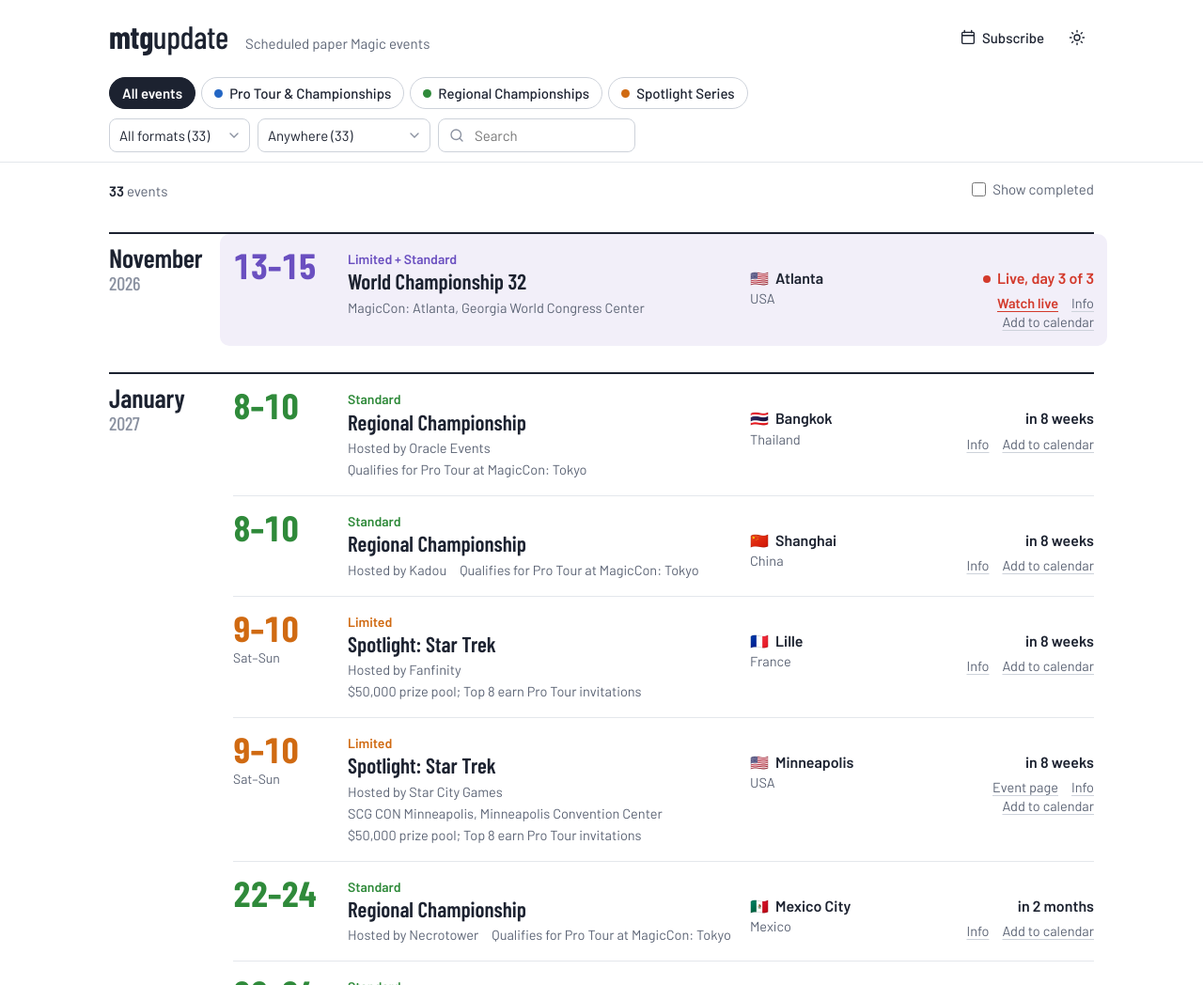
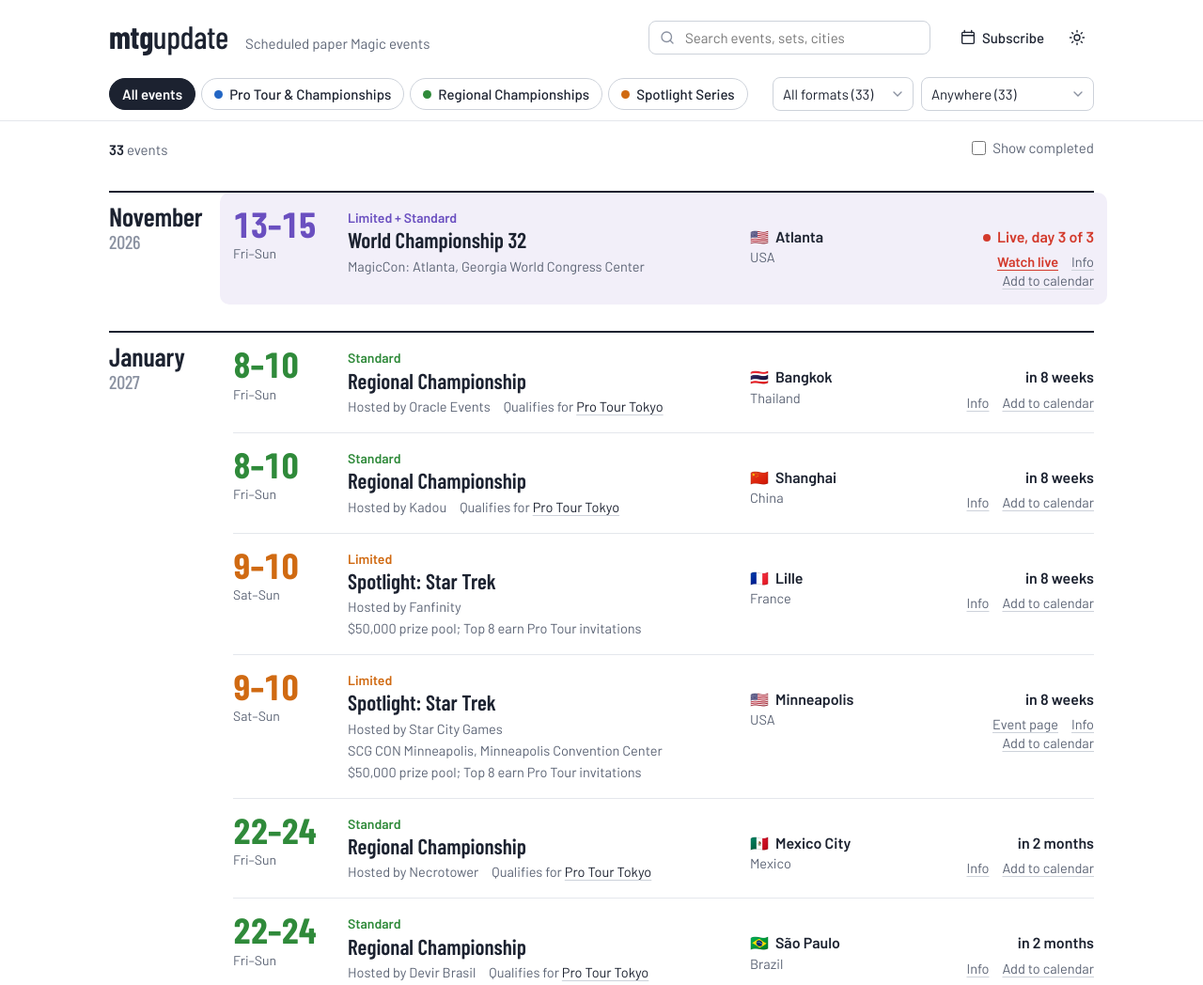
Before and after one commit to richardneal/mtgupdate, a website with bundled scripts: page index.html in a window 1280 px wide. Shown: the top 1048 px of the page at 94% size. Built offline with nearby package versions, Linux system fonts and the light colour scheme.

Commit message:
Search in the header, weekdays on every row, linked Qualifies for
- Move search out of the filter bar into the header: it searches every
  field, not only locations.
- Show weekdays under every date, Fri-Sun included, so rows match.
- An event's feeds is now the id of the event it qualifies for; the row
  links to it, and the link jumps there, clearing filters that hide it.

Co-Authored-By: Claude Opus 5.5 <noreply@anthropic.com>

```diff
--- a/css/style.css
+++ b/css/style.css
@@ -104,7 +104,7 @@ svg { width: 18px; height: 18px; fill: none; stroke: currentColor; stroke-width:
   font: 500 34px/1 var(--display); letter-spacing: -0.01em; text-decoration: none; color: var(--ink);
 }
 .brand b { font-weight: 700; }
-.tagline { flex: 1; color: var(--muted); font-size: 15px; }
+.tagline { flex: 1; color: var(--muted); font-size: 15px; white-space: nowrap; }
 .top-actions { display: flex; gap: 4px; align-self: center; }
 
 .btn {
@@ -155,7 +155,7 @@ svg { width: 18px; height: 18px; fill: none; stroke: currentColor; stroke-width:
 .chip.all .swatch { display: none; }
 
 .search {
-  display: flex; align-items: center; width: 210px; min-width: 0;
+  display: flex; align-items: center; flex: 0 1 300px; min-width: 0; align-self: center; margin-left: auto;
   height: 36px; padding: 0 10px; gap: 8px;
   background: var(--paper); border: 1px solid var(--rule-strong); border-radius: 8px;
 }
@@ -226,6 +226,7 @@ svg { width: 18px; height: 18px; fill: none; stroke: currentColor; stroke-width:
 .event h3 a { text-decoration: none; }
 .event h3 a:hover { text-decoration: underline; text-decoration-thickness: 1px; }
 .meta { display: flex; flex-wrap: wrap; gap: 2px 14px; margin-top: 4px; color: var(--muted); font-size: 14.5px; }
+.meta .feeds { color: var(--ink); }
 
 .where { display: flex; flex-direction: column; padding-top: 19px; min-width: 0; }
 .city { font-weight: 600; }
@@ -292,6 +293,7 @@ svg { width: 18px; height: 18px; fill: none; stroke: currentColor; stroke-width:
 /* ---- Smaller screens ---- */
 
 @media (max-width: 960px) {
+  .tagline { display: none; }
   .month { display: block; }
   .month h2 { position: static; flex-direction: row; align-items: baseline; gap: 8px; padding: 10px 0 2px; }
   .month h2 .y { margin: 0; }
@@ -306,10 +308,11 @@ svg { width: 18px; height: 18px; fill: none; stroke: currentColor; stroke-width:
   #subscribe span { display: none; }
   .chips { flex-wrap: nowrap; overflow-x: auto; margin: 0 -16px; padding: 0 16px 2px; scrollbar-width: none; }
   .chip { flex: none; }
-  .filter-tools { width: 100%; flex-wrap: wrap; }
-  .filter-tools .select { flex: 1 1 40%; min-width: 0; }
+  .top-inner { flex-wrap: wrap; row-gap: 12px; }
+  .filter-tools { width: 100%; }
+  .filter-tools .select { flex: 1 1 0; min-width: 0; }
   .filter-tools .select select { width: 100%; max-width: none; }
-  .search { width: auto; flex: 1 1 100%; }
+  .search { order: 3; width: auto; flex: 1 1 100%; }
   .event { grid-template-columns: 78px minmax(0, 1fr); gap: 4px 12px; padding: 14px 0; }
   .event.is-live { margin: 0 -10px; padding-left: 10px; padding-right: 10px; }
   .days { font-size: 30px; white-space: nowrap; }
--- a/data/events.json
+++ b/data/events.json
@@ -24,7 +24,7 @@
       "lat": 39.29,
       "lng": -76.61,
       "organizer": "Star City Games",
-      "feeds": "Pro Tour Nauctis",
+      "feeds": "2027-pt-nauctis",
       "links": {
         "info": "rcRound1"
       }
@@ -43,7 +43,7 @@
       "lat": 30.27,
       "lng": 120.16,
       "organizer": "Kadou",
-      "feeds": "Pro Tour Nauctis",
+      "feeds": "2027-pt-nauctis",
       "links": {
         "info": "rcRound1"
       }
@@ -62,7 +62,7 @@
       "lat": 45.42,
       "lng": -75.7,
       "organizer": "Face to Face Games",
-      "feeds": "Pro Tour Nauctis",
+      "feeds": "2027-pt-nauctis",
       "links": {
         "info": "rcRound1"
       }
@@ -81,7 +81,7 @@
       "lat": 35.44,
       "lng": 139.64,
       "organizer": "BIG MAGIC",
-      "feeds": "Pro Tour Nauctis",
+      "feeds": "2027-pt-nauctis",
       "links": {
         "info": "rcRound1"
       }
@@ -100,7 +100,7 @@
       "lat": 51.05,
       "lng": 3.72,
       "organizer": "Fanfinity",
-      "feeds": "Pro Tour Nauctis",
+      "feeds": "2027-pt-nauctis",
       "links": {
         "info": "rcRound1"
       }
@@ -119,7 +119,7 @@
       "lat": 34.05,
       "lng": -118.24,
       "organizer": "Star City Games",
-      "feeds": "Pro Tour Nauctis",
+      "feeds": "2027-pt-nauctis",
       "links": {
         "info": "rcRound1"
       }
@@ -138,7 +138,7 @@
       "lat": 19.43,
       "lng": -99.13,
       "organizer": "Necrotower",
-      "feeds": "Pro Tour Nauctis",
+      "feeds": "2027-pt-nauctis",
       "links": {
         "info": "rcRound1"
       }
@@ -157,7 +157,7 @@
       "lat": -34.6,
       "lng": -58.38,
       "organizer": "Devir Brasil",
-      "feeds": "Pro Tour Nauctis",
+      "feeds": "2027-pt-nauctis",
       "links": {
         "info": "rcRound1"
       }
@@ -176,7 +176,7 @@
       "lat": -33.87,
       "lng": 151.21,
       "organizer": "Let's Play Games",
-      "feeds": "Pro Tour Nauctis",
+      "feeds": "2027-pt-nauctis",
       "links": {
         "info": "rcRound1"
       }
@@ -217,7 +217,7 @@
       "lat": 13.76,
       "lng": 100.5,
       "organizer": "Oracle Events",
-      "feeds": "Pro Tour at MagicCon: Tokyo",
+      "feeds": "2027-pt-tokyo",
       "links": {
         "info": "rcRound2"
       }
@@ -236,7 +236,7 @@
       "lat": 31.23,
       "lng": 121.47,
       "organizer": "Kadou",
-      "feeds": "Pro Tour at MagicCon: Tokyo",
+      "feeds": "2027-pt-tokyo",
       "links": {
         "info": "rcRound2"
       }
@@ -297,7 +297,7 @@
       "lat": 19.43,
       "lng": -99.13,
       "organizer": "Necrotower",
-      "feeds": "Pro Tour at MagicCon: Tokyo",
+      "feeds": "2027-pt-tokyo",
       "links": {
         "info": "rcRound2"
       }
@@ -316,7 +316,7 @@
       "lat": -23.55,
       "lng": -46.63,
       "organizer": "Devir Brasil",
-      "feeds": "Pro Tour at MagicCon: Tokyo",
+      "feeds": "2027-pt-tokyo",
       "links": {
         "info": "rcRound2"
       }
@@ -335,7 +335,7 @@
       "lat": 38.63,
       "lng": -90.2,
       "organizer": "Star City Games",
-      "feeds": "Pro Tour at MagicCon: Tokyo",
+      "feeds": "2027-pt-tokyo",
       "links": {
         "event": "https://scgcon.starcitygames.com/event/scg-con-st-louis-2027/",
         "info": "rcRound2"
@@ -356,7 +356,7 @@
       "lat": -37.81,
       "lng": 144.96,
       "organizer": "Let's Play Games",
-      "feeds": "Pro Tour at MagicCon: Tokyo",
+      "feeds": "2027-pt-tokyo",
       "links": {
         "info": "rcRound2"
       }
@@ -375,7 +375,7 @@
       "lat": 32.72,
       "lng": -117.16,
       "organizer": "Star City Games",
-      "feeds": "Pro Tour at MagicCon: Tokyo",
+      "feeds": "2027-pt-tokyo",
       "links": {
         "event": "https://scgcon.starcitygames.com/event/scg-con-san-diego-2027/",
         "info": "rcRound2"
@@ -396,7 +396,7 @@
       "lat": 49.28,
       "lng": -123.12,
       "organizer": "Face to Face Games",
-      "feeds": "Pro Tour at MagicCon: Tokyo",
+      "feeds": "2027-pt-tokyo",
       "links": {
         "info": "rcRound2"
       }
@@ -415,7 +415,7 @@
       "lat": 35.18,
       "lng": 136.91,
       "organizer": "BIG MAGIC",
-      "feeds": "Pro Tour at MagicCon: Tokyo",
+      "feeds": "2027-pt-tokyo",
       "links": {
         "info": "rcRound2"
       }
@@ -434,7 +434,7 @@
       "lat": 43.26,
       "lng": -2.93,
       "organizer": "Fanfinity",
-      "feeds": "Pro Tour at MagicCon: Tokyo",
+      "feeds": "2027-pt-tokyo",
       "links": {
         "info": "rcRound2"
       }
@@ -453,7 +453,7 @@
       "lat": 25.03,
       "lng": 121.57,
       "organizer": "Game Square",
-      "feeds": "Pro Tour at MagicCon: Tokyo",
+      "feeds": "2027-pt-tokyo",
       "links": {
         "info": "rcRound2"
       }
@@ -533,7 +533,7 @@
       "lat": 38.25,
       "lng": -85.76,
       "organizer": "Star City Games",
-      "feeds": "Pro Tour at MagicCon: Las Vegas",
+      "feeds": "2027-pt-las-vegas",
       "links": {
         "event": "https://scgcon.starcitygames.com/event/scg-con-louisville/",
         "info": "comp2027"
@@ -596,7 +596,7 @@
       "lat": 37.54,
       "lng": -77.44,
       "organizer": "Star City Games",
-      "feeds": "Pro Tour at MagicCon: Las Vegas",
+      "feeds": "2027-pt-las-vegas",
       "links": {
         "event": "https://scgcon.starcitygames.com/event/scg-con-richmond-2027/",
         "info": "comp2027"
--- a/index.html
+++ b/index.html
@@ -36,6 +36,11 @@
     <div class="wrap top-inner">
       <a class="brand" href="./" aria-label="mtgupdate home"><b>mtg</b>update</a>
       <p class="tagline">Scheduled paper Magic events</p>
+      <label class="search">
+        <span class="visually-hidden">Search all events</span>
+        <svg aria-hidden="true" viewBox="0 0 24 24"><circle cx="11" cy="11" r="7"/><path d="m20 20-4-4"/></svg>
+        <input id="q" type="search" placeholder="Search events, sets, cities" autocomplete="off" spellcheck="false">
+      </label>
       <nav class="top-actions" aria-label="Site">
         <a class="btn ghost" id="subscribe" href="webcal://mtgupdate.com/calendar.ics" title="Subscribe to every event in your calendar app">
           <svg aria-hidden="true" viewBox="0 0 24 24"><path d="M7 2v3M17 2v3M3.5 9h17M5 4.5h14A1.5 1.5 0 0 1 20.5 6v13A1.5 1.5 0 0 1 19 20.5H5A1.5 1.5 0 0 1 3.5 19V6A1.5 1.5 0 0 1 5 4.5Z"/></svg>
@@ -60,11 +65,6 @@
         <label class="select">
           <span class="visually-hidden">Location</span>
           <select id="loc"><option value="">Anywhere</option></select>
-        </label>
-        <label class="search">
-          <span class="visually-hidden">Search events</span>
-          <svg aria-hidden="true" viewBox="0 0 24 24"><circle cx="11" cy="11" r="7"/><path d="m20 20-4-4"/></svg>
-          <input id="q" type="search" placeholder="Search" autocomplete="off" spellcheck="false">
         </label>
       </div>
     </div>
--- a/js/app.js
+++ b/js/app.js
@@ -1,8 +1,8 @@
 import {
-  TYPES, FILTER_GROUPS, REGIONS, FORMATS, EMPTY_FILTERS,
+  TYPES, FILTER_GROUPS, REGIONS, FORMATS, feedsTarget, EMPTY_FILTERS,
   regionOf, countryName, flag, todayISO, status, dateRange, weekdayRange,
   monthKey, monthLabel, countdown, resolveLink, formatLabel, filterEvents,
-  sortEvents, filtersFromParams, filtersToParams, toICS, matchesLoc, isWeekend,
+  sortEvents, filtersFromParams, filtersToParams, toICS, matchesLoc,
 } from './core.js';
 
 const $ = (sel) => document.querySelector(sel);
@@ -161,9 +161,9 @@ function dayBlock(e) {
   const days = e.start === e.end ? `${d1}` : `${d1}–${d2}`;
   return el('time', { class: 'when', datetime: e.start, 'aria-label': `${dateRange(e.start, e.end)}, ${weekdayRange(e.start, e.end)}` },
     el('span', { class: 'days' }, days),
-    // Most events run Friday to Sunday, so the weekdays only show when one doesn't.
-    m1 !== m2 ? el('span', { class: 'dow' }, `${MONTHS[m1 - 1]} ${d1} – ${MONTHS[m2 - 1]} ${d2}`)
-      : isWeekend(e) ? null : el('span', { class: 'dow' }, weekdayRange(e.start, e.end)));
+    el('span', { class: 'dow' }, m1 !== m2
+      ? `${MONTHS[m1 - 1]} ${d1} – ${MONTHS[m2 - 1]} ${d2}, ${weekdayRange(e.start, e.end)}`
+      : weekdayRange(e.start, e.end)));
 }
 
 function renderEvent(e) {
@@ -172,7 +172,10 @@ function renderEvent(e) {
     e.organizer && `Hosted by ${e.organizer}`,
     e.venue,
     e.prize,
-    e.feeds && `Qualifies for ${e.feeds}`,
+    e.feeds && (() => {
+      const t = feedsTarget(data, e);
+      return t.id ? ['Qualifies for ', el('a', { class: 'feeds', href: `#${t.id}` }, t.label)] : `Qualifies for ${t.label}`;
+    })(),
     e.notes && !e.venue && !e.prize ? e.notes : null,
   ].filter(Boolean);
 
--- a/js/core.js
+++ b/js/core.js
@@ -185,6 +185,14 @@ export function formatLabel(event) {
   return event.formats.map((f) => FORMATS[f] || f).join(' + ');
 }
 
+// What an event qualifies players for: `feeds` is the id of a listed event (shown as a link
+// to it) or, for something we don't list, plain text.
+export function feedsTarget(data, event) {
+  if (!event.feeds) return null;
+  const target = data.events.find((x) => x.id === event.feeds);
+  return target ? { id: target.id, label: target.name } : { id: null, label: event.feeds };
+}
+
 export function placeLabel(event) {
   return `${event.city}, ${countryName(event.country)}`;
 }
@@ -308,7 +316,7 @@ export function toICS(data, events, { calName = 'mtgupdate: competitive paper Ma
       e.organizer && `Organizer: ${e.organizer}`,
       e.venue && `Venue: ${e.venue}`,
       e.prize && `Prizes: ${e.prize}`,
-      e.feeds && `Qualifies for: ${e.feeds}`,
+      e.feeds && `Qualifies for: ${feedsTarget(data, e).label}`,
       e.notes,
       `${SITE}/#${e.id}`,
     ].filter(Boolean).join('\n');
@@ -352,6 +360,9 @@ export function validate(data) {
     if (!Array.isArray(e.formats) || !e.formats.length) errors.push(`${at}: formats must be a non-empty list`);
     else for (const f of e.formats) if (!FORMATS[f]) errors.push(`${at}: unknown format "${f}"`);
     if (!e.city) errors.push(`${at}: missing city`);
+    if (e.feeds && /^\d{4}-[a-z0-9-]+$/.test(e.feeds) && !data.events.some((x) => x.id === e.feeds)) {
+      errors.push(`${at}: feeds names no listed event (${e.feeds})`);
+    }
     if (!/^[A-Z]{2}$/.test(e.country || '')) errors.push(`${at}: country must be an ISO 3166 alpha-2 code`);
     else if (regionOf(e.country) === 'other') errors.push(`${at}: country ${e.country} has no region in js/core.js`);
     if (typeof e.lat !== 'number' || typeof e.lng !== 'number' ||
--- a/scripts/update-events.mjs
+++ b/scripts/update-events.mjs
@@ -219,7 +219,7 @@ const Fields = z.object({
   organizer: z.string().optional(),
   venue: z.string().optional(),
   prize: z.string().optional(),
-  feeds: z.string().optional().describe('What the event qualifies players for'),
+  feeds: z.string().optional().describe('What the event qualifies players for: the id of that event when the schedule lists it (e.g. 2027-pt-tokyo), otherwise a short description'),
   notes: z.string().optional(),
   links: Links.optional(),
 });
```
Also changed, not shown: tests/core.test.mjs (+11 -1 lines), README.md, 1 other file.
